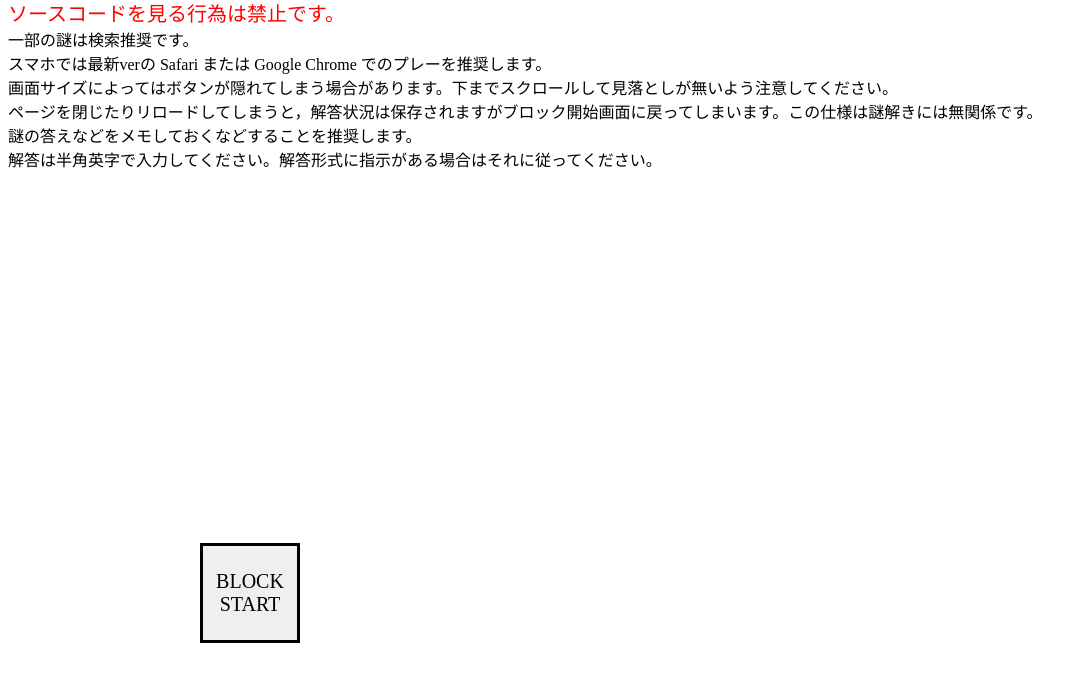
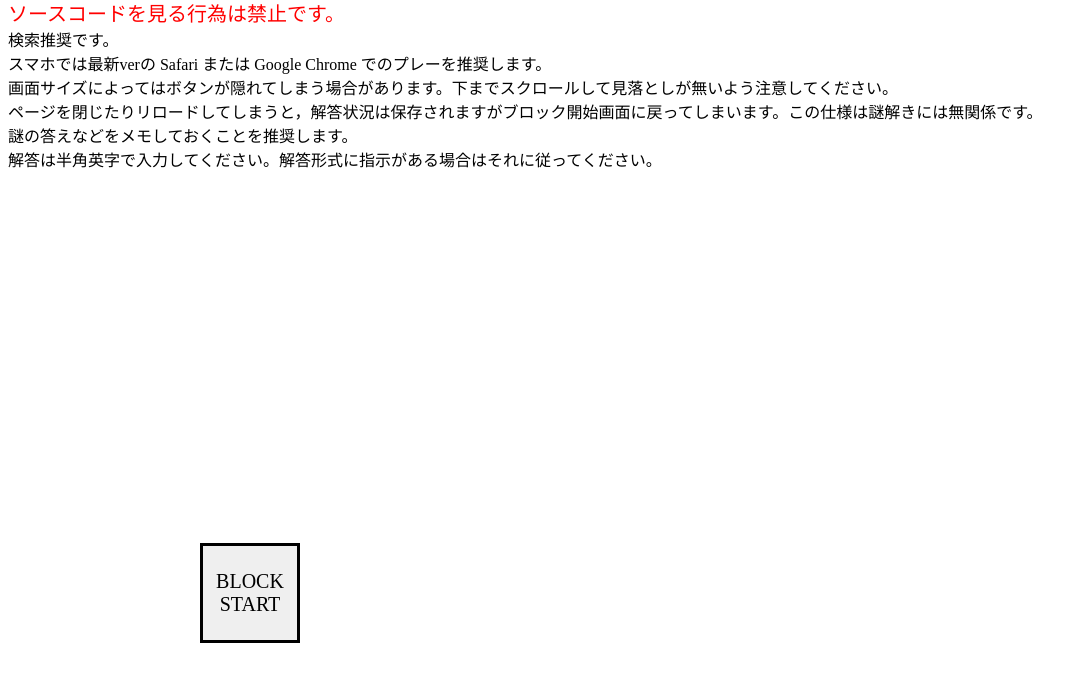
Before and after one commit to blocks2024nazo/blueblock_basement, a plain HTML site: page index.html in a window 1280 px wide. Shown: the part 57-738 px from the top of the page, without its empty margins (0-1087 px from the left). Drawn offline with Linux system fonts and the light colour scheme.

Commit message:
Update index.html

```diff
--- a/index.html
+++ b/index.html
@@ -98,11 +98,11 @@
 
             if(!localStorage.getItem('solvestatus')){
                 init_solvestatus();
-                console.log(localStorage.getItem('solvestatus') + 'Initialized!');
+                // console.log(localStorage.getItem('solvestatus') + 'Initialized!');
             }
             else{
                 set_solvestatus();
-                console.log(localStorage.getItem('solvestatus'));
+                // console.log(localStorage.getItem('solvestatus'));
             }
 
 
@@ -123,9 +123,9 @@
                         var nowsolvestatus = localStorage.getItem('solvestatus');
                         // nowsolvestatus[i] = 'o';
                         var newsolvestatus = nowsolvestatus.replaceAt(i,'o');
-                        console.log(newsolvestatus);
+                        // console.log(newsolvestatus);
                         localStorage.setItem('solvestatus' , newsolvestatus);
-                        console.log(localStorage.getItem('solvestatus'));
+                        // console.log(localStorage.getItem('solvestatus'));
 
                         document.getElementById("b1f").innerHTML = "B1F " + correctcountb1 + "/6" + " キーワード:" + kmsg1[i];
                         document.getElementById(formid).placeholder = nowans;
@@ -153,9 +153,9 @@
                         var nowsolvestatus = localStorage.getItem('solvestatus');
                         // nowsolvestatus[i] = 'o';
                         var newsolvestatus = nowsolvestatus.replaceAt(i+6,'o');
-                        console.log(newsolvestatus);
+                        // console.log(newsolvestatus);
                         localStorage.setItem('solvestatus' , newsolvestatus);
-                        console.log(localStorage.getItem('solvestatus'));
+                        // console.log(localStorage.getItem('solvestatus'));
 
                         document.getElementById("b2f").innerHTML = "B2F " + correctcountb2 + "/6" + " キーワード:" + kmsg2[i];
                         document.getElementById(formid).placeholder = nowans;
@@ -183,9 +183,9 @@
                         var nowsolvestatus = localStorage.getItem('solvestatus');
                         // nowsolvestatus[i] = 'o';
                         var newsolvestatus = nowsolvestatus.replaceAt(i+12,'o');
-                        console.log(newsolvestatus);
+                        // console.log(newsolvestatus);
                         localStorage.setItem('solvestatus' , newsolvestatus);
-                        console.log(localStorage.getItem('solvestatus'));
+                        // console.log(localStorage.getItem('solvestatus'));
 
                         document.getElementById("b3f").innerHTML = "B3F " + correctcountb3 + "/6" + " キーワード:" + kmsg3[i];
                         document.getElementById(formid).placeholder = nowans;
@@ -718,11 +718,11 @@
 
     <div id="get_ready" align="left" style="font-size:40px; display:inline; color:blue"> BLUE BLOCK: BASEMENT </div>
     <div id="expl1" style="font-size:20px; color:red;"> ソースコードを見る行為は禁止です。 </div>
-    <div id="expl2"> 一部の謎は検索推奨です。 </div>
+    <div id="expl2"> 検索推奨です。 </div>
     <div id="expl3"> スマホでは最新verの Safari または Google Chrome でのプレーを推奨します。 </div>
     <div id="expl4"> 画面サイズによってはボタンが隠れてしまう場合があります。下までスクロールして見落としが無いよう注意してください。 </div>
     <div id="expl5"> ページを閉じたりリロードしてしまうと，解答状況は保存されますがブロック開始画面に戻ってしまいます。この仕様は謎解きには無関係です。 </div>
-    <div id="expl6"> 謎の答えなどをメモしておくなどすることを推奨します。 </div>
+    <div id="expl6"> 謎の答えなどをメモしておくことを推奨します。 </div>
     <div id="expl7"> 解答は半角英字で入力してください。解答形式に指示がある場合はそれに従ってください。 </div>
 
     <div id="b1f" style="font-size:40px; display:none; color:white;"> B1F 0/6 </div>
```
